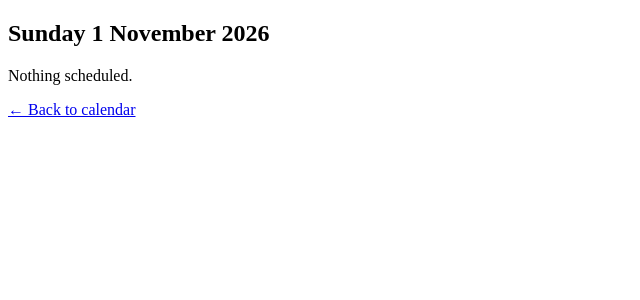
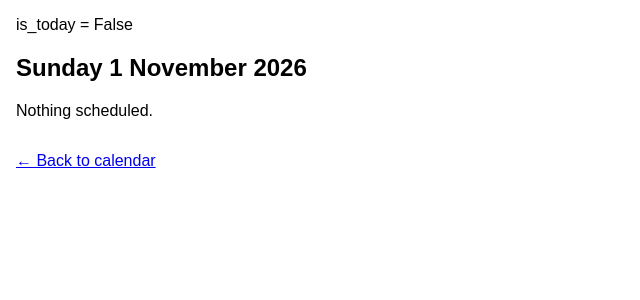
Before and after one commit to sinncodes/atlas, a Django app: page /workouts/calendar/2026/11/1/ in a window 1280 px wide. Shown: the top 300 px of the page, without its empty margins (0-640 px from the left). Run offline with Django 5.2, Linux system fonts and the light colour scheme; data that the repository does not hold is empty.

Commit message:
adding today checks

```diff
--- /dev/null
+++ b/workouts/static/workouts/day.css
@@ -0,0 +1,9 @@
+body { font-family: sans-serif; margin: 1rem; }
+
+h2.today { color: goldenrod; }
+
+h3 { margin-bottom: 0.25rem; }
+
+ul { margin-top: 0; }
+
+a { display: inline-block; margin-top: 1rem; }
--- a/workouts/templates/workouts/day.html
+++ b/workouts/templates/workouts/day.html
@@ -4,11 +4,15 @@
 <html>
 
 <head>
-      <link rel="stylesheet" href="{% static 'workouts/calendar.css' %}">
+  <link rel="stylesheet" href="{% static 'workouts/day.css' %}">
 </head>
 
 <body>
-    <h2>{{ date|date:"l j F Y" }}</h2>
+<p>is_today = {{ is_today }}</p>
+<h2 {% if is_today %}class="today"{% endif %}>
+    {{ date|date:"l j F Y" }}
+    {% if is_today %}<strong>TODAY</strong>{% endif %}
+</h2>
   {% for item in scheduled %}
     <h3>{{ item.workout.name }}</h3>
     <ul>
--- a/workouts/views.py
+++ b/workouts/views.py
@@ -34,6 +34,9 @@ def day_view(request, year, month, day):
         date = datetime.date(year, month, day)
     except ValueError:
         raise Http404("Invalid date")
+
     scheduled = ScheduledWorkout.objects.filter(date=date)
 
-    return render(request, "workouts/day.html", {"date": date, "scheduled": scheduled,})
+    is_today = (date == timezone.localdate())
+
+    return render(request, "workouts/day.html", {"date": date, "scheduled": scheduled, "is_today":is_today},)
```
Lines whose indentation alone changed are shown as unchanged.
